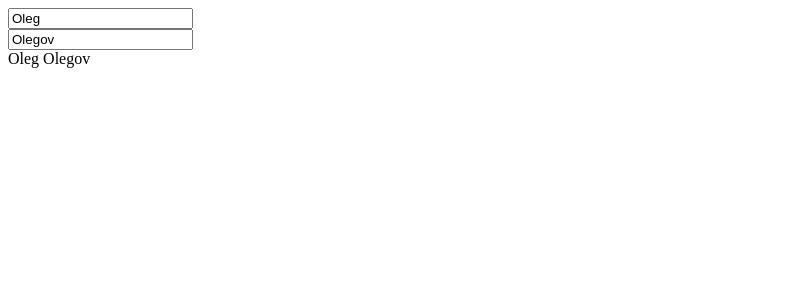
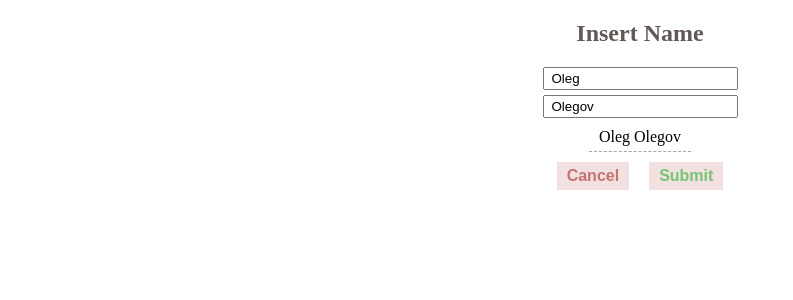
Before and after one commit to furyOfFingers/masterMind, a React app: page / in a window 1280 px wide. Shown: the top 300 px of the page, without its empty margins (0-793 px from the left). Built offline with nearby package versions, Linux system fonts and the light colour scheme.

Commit message:
add reset to initial state and little style

```diff
--- a/package.json
+++ b/package.json
@@ -1,5 +1,5 @@
 {
-  "name": "reba",
+  "name": "baseBuild",
   "version": "1.0.0",
   "description": "",
   "main": "index.js",
@@ -33,8 +33,6 @@
     "@types/react": "^16.9.19",
     "@types/react-dom": "^16.9.5",
     "@types/react-redux": "^7.1.7",
-    "@uifabric/example-data": "^7.0.5",
-    "office-ui-fabric-react": "^7.93.0",
     "react": "^16.4.1",
     "react-dom": "^16.4.1",
     "react-fc": "^0.41.0",
--- a/src/js/components/App.tsx
+++ b/src/components/App.tsx
@@ -1,21 +1,34 @@
 import React from 'react';
 import { bindActionCreators, Dispatch } from 'redux';
 import { connect } from 'react-redux';
-import { changeFirstName, changeSecondName } from '../../store/actions';
-import { IFieldState } from '../../Types/Types';
+import {
+  handleCancel,
+  changeFirstName,
+  changeSecondName
+} from '../store/actions';
+import { IFieldState } from '../Types/Types';
+import Button from './Button';
+import '../styles/index.css';
 
 class App extends React.Component {
   render() {
     const {
       firstName,
       secondName,
+      handleCancel,
       changeFirstName,
       changeSecondName
     } = this.props;
 
+    function handleClickSubmit(): void {
+      console.log('handleClickSubmit clicked');
+    };
+
     return (
-      <div className='App'>
-        <div>
+      <>
+        <h1>Insert Name</h1>
+
+        <div className='app'>
           <input
             value={firstName}
             type='text'
@@ -24,9 +37,7 @@ class App extends React.Component {
               changeFirstName(event.target.value);
             }}
           />
-        </div>
 
-        <div>
           <input
             value={secondName}
             type='text'
@@ -35,13 +46,27 @@ class App extends React.Component {
               changeSecondName(event.target.value);
             }}
           />
+
+          <div className='output_field'>{`${firstName} ${secondName}`}</div>
+
+          <div className='button_block'>
+            <Button
+              className='red'
+              text={'Cancel'}
+              onClick={handleCancel}
+            />
+
+            <Button
+              className='green'
+              text={'Submit'}
+              onClick={handleClickSubmit}
+            />
+          </div>
         </div>
-
-        <div>{`${firstName} ${secondName}`}</div>
-      </div>
+      </>
     );
   }
-}
+};
 
 const mapStateToProps = (state: IFieldState) => {
   return {
@@ -53,7 +78,8 @@ const mapStateToProps = (state: IFieldState) => {
 const mapDispatchToProps = (dispatch: Dispatch) => {
   return {
     changeFirstName: bindActionCreators(changeFirstName, dispatch),
-    changeSecondName: bindActionCreators(changeSecondName, dispatch)
+    changeSecondName: bindActionCreators(changeSecondName, dispatch),
+    handleCancel: bindActionCreators(handleCancel, dispatch)
   };
 };
 
--- /dev/null
+++ b/src/components/Button.tsx
@@ -0,0 +1,32 @@
+import React from 'react';
+
+interface IButtonProps {
+  /** Текст кнопки. */
+  text: string;
+  /** Метод onClick кнопки. */
+  onClick: () => void;
+  /** свойство disabled кнопки. */
+  disabled?: boolean;
+  /** Параметр принимающий стиль кнопки. */
+  className?: any;
+}
+
+const Button = ({
+  text,
+  onClick,
+  disabled,
+  className
+}: IButtonProps) => {
+
+  return (
+    <button
+      onClick={onClick}
+      disabled={disabled}
+      className={className}
+    >
+      {text}
+    </button>
+  )
+};
+
+export default Button;
--- a/src/consts.ts
+++ b/src/consts.ts
@@ -1,2 +1,3 @@
 export const ACTION_CHANGE_FIRST_NAME = 'ACTION_CHANGE_FIRST_NAME';
 export const ACTION_CHANGE_SECOND_NAME = 'ACTION_CHANGE_SECOND_NAME';
+export const ACTION_REVERT_ALL_FIELD = 'ACTION_REVERT_ALL_FIELD';
--- a/src/index.tsx
+++ b/src/index.tsx
@@ -1,11 +1,11 @@
 import React from 'react';
 import ReactDOM from 'react-dom';
-import App from './js/components/App';
+import App from './components/App';
+import { createStore } from 'redux';
 import { Provider } from 'react-redux';
-import { createStore } from 'redux';
-import { rootReducer } from './store/reducers';
+import { rootReducer, InitialState } from './store/reducers';
 
-const store = createStore(rootReducer);
+const store = createStore(rootReducer, InitialState);
 
 ReactDOM.render(
   <Provider store={store}>
--- a/src/store/actions.ts
+++ b/src/store/actions.ts
@@ -1,18 +1,30 @@
-import { ACTION_CHANGE_FIRST_NAME, ACTION_CHANGE_SECOND_NAME } from '../consts';
-import { IFieldState } from '../Types/Types'
+import {
+  ACTION_REVERT_ALL_FIELD,
+  ACTION_CHANGE_FIRST_NAME,
+  ACTION_CHANGE_SECOND_NAME
+} from '../consts';
+import { IFieldState } from '../Types/Types';
 
-/** Action поля firstName. */
+/** Action поля "firstName". */
 export const changeFirstName = (newFirstName: IFieldState) => {
   return {
     type: ACTION_CHANGE_FIRST_NAME,
     payload: newFirstName
-  }
-}
+  };
+};
 
-/** Action поля secondName. */
+/** Action поля "secondName". */
 export const changeSecondName = (newSecondName: IFieldState) => {
   return {
     type: ACTION_CHANGE_SECOND_NAME,
     payload: newSecondName
-  }
-}
+  };
+};
+
+/** Action кнопки "Cancel". */
+export const handleCancel = (InitialState: IFieldState) => {
+  return {
+    type: ACTION_REVERT_ALL_FIELD,
+    payload: InitialState
+  };
+};
--- a/src/store/reducers.ts
+++ b/src/store/reducers.ts
@@ -1,22 +1,32 @@
-import { ACTION_CHANGE_FIRST_NAME, ACTION_CHANGE_SECOND_NAME } from '../consts';
-import {IFieldState, IFieldActionTypes} from '../Types/Types';
+import {
+  ACTION_REVERT_ALL_FIELD,
+  ACTION_CHANGE_FIRST_NAME,
+  ACTION_CHANGE_SECOND_NAME
+} from '../consts';
+import { IFieldState, IFieldActionTypes } from '../Types/Types';
 
 /** Начальное состояние полей. */
-const InitialState: IFieldState = {
+export const InitialState: IFieldState = {
   firstName: 'Oleg',
   secondName: 'Olegov'
 };
 
 /** Редюсер для полей компонента App. */
-export const rootReducer = (state = InitialState, action: IFieldActionTypes) => {
+export const rootReducer = (
+  state = InitialState,
+  action: IFieldActionTypes
+) => {
   switch (action.type) {
     case ACTION_CHANGE_FIRST_NAME:
-      return { ...state, firstName: action.payload }
+      return { ...state, firstName: action.payload };
 
     case ACTION_CHANGE_SECOND_NAME:
-      return { ...state, secondName: action.payload }
+      return { ...state, secondName: action.payload };
+
+    case ACTION_REVERT_ALL_FIELD:
+      return { ...InitialState };
 
     default:
-      return { ...state }
-  }
-}
+      return { ...state };
+  };
+};
--- a/src/styles/index.css
+++ b/src/styles/index.css
@@ -1,4 +1,51 @@
 h1 {
-  color: #d81d1d;
+  color: #645757;
   text-align: center;
 }
+
+input,
+.button_block button {
+  outline: transparent;
+}
+
+.app {
+  display: flex;
+  align-items: center;
+  flex-direction: column;
+}
+
+.app input {
+  padding: 2px 7px;
+}
+
+.app input:first-child{
+  margin-bottom: 5px;
+}
+
+.output_field {
+  padding: 5px 10px;
+  margin: 5px 10px;
+  border-bottom: 1px dashed rgb(173, 162, 162);
+}
+
+.button_block {
+  display: flex;
+  justify-content: space-between;
+}
+
+.button_block button {
+  font-size: 16px;
+  font-weight: bold;
+  padding: 5px 10px;
+  margin: 5px 10px;
+  border: none;
+  background-color: #f3e0e0;
+}
+
+.button_block .red {
+  color: rgb(199, 115, 115);
+}
+
+.button_block .green {
+  color: rgb(116, 196, 116);
+}
```
Also changed, not shown: src/Types/Types.ts (+15 -5 lines), src/js/components/ClientCard/ClientCard.tsx (deleted, +0 -200 lines), src/js/components/ClientCard/Notification.tsx (deleted, +0 -20 lines), 1 other file (tests, documents, lock files or other folders).
